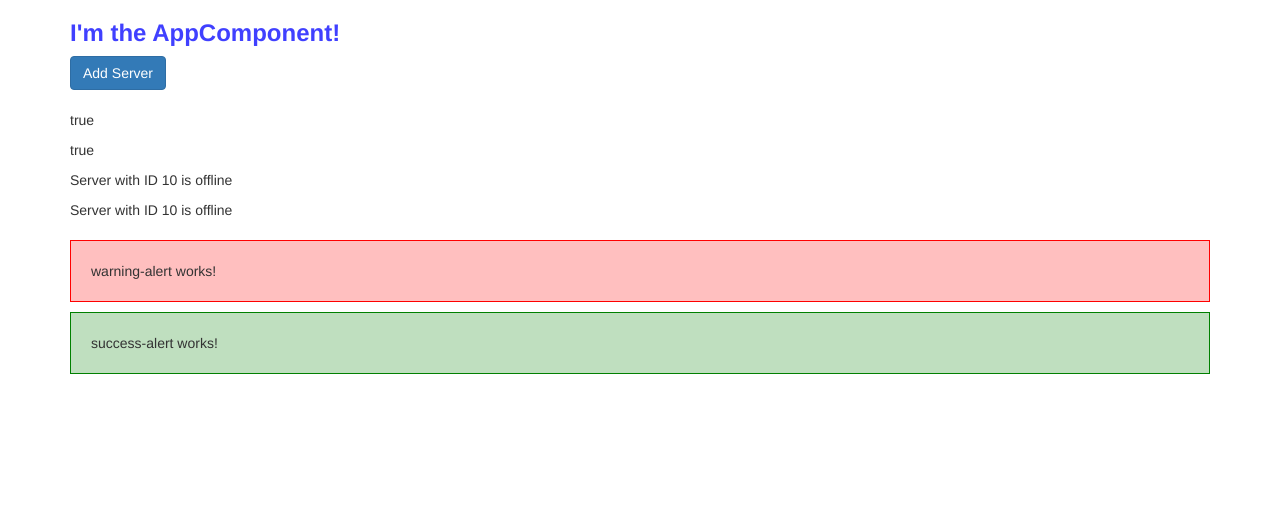
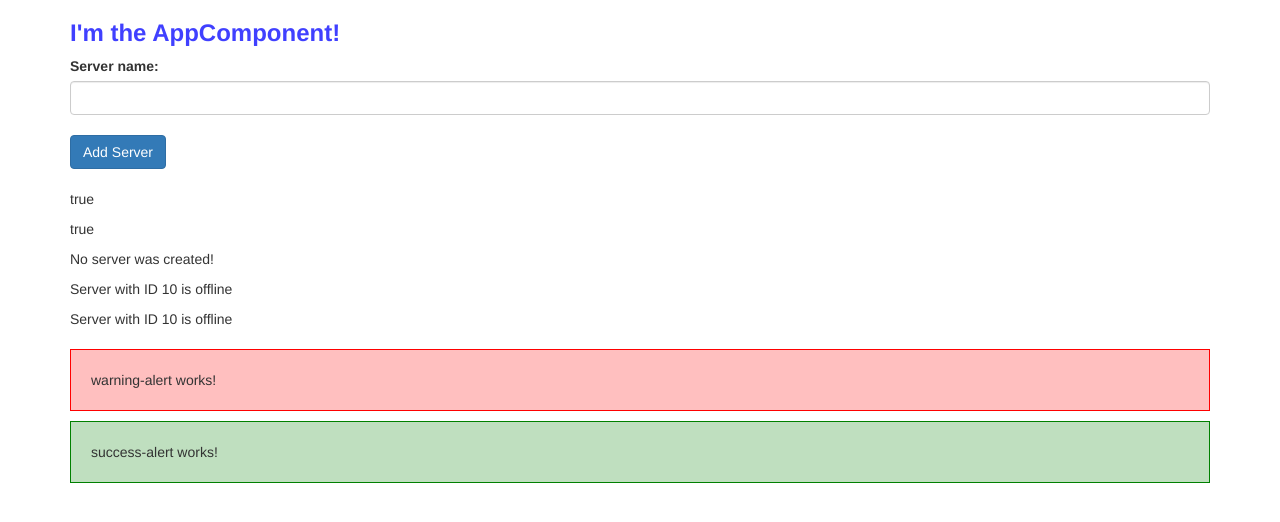
Before and after one commit to michal-1994/angular-intro, an Angular app: page / in a window 1280 px wide. Shown: the top 522 px of the page. Built offline with nearby package versions, Linux system fonts and the light colour scheme.

Commit message:
Add events

```diff
--- a/src/app/app-servers/app-servers.component.html
+++ b/src/app/app-servers/app-servers.component.html
@@ -1,14 +1,30 @@
+<label for="">Server name: {{ serverName }}</label>
+<input
+    type="text"
+    class="form-control"
+    (input)="onUpdateServerName($event)"
+>
+
+
+<br>
+
+
 <button
     class="btn btn-primary"
     [disabled]="!allowNewServer"
+    (click)="onCreateServer()"
 >
     Add Server
 </button>
 
+
 <br><br>
+
 
 <p [innerText]="allowNewServer"></p>
 <p>{{ allowNewServer }}</p>
+<p>{{ serverCreationStatus }}</p>
+
 
 <app-server></app-server>
 <app-server></app-server>
--- a/src/app/app-servers/app-servers.component.ts
+++ b/src/app/app-servers/app-servers.component.ts
@@ -7,6 +7,8 @@
 })
 export class AppServersComponent implements OnInit {
   allowNewServer = false;
+  serverCreationStatus = 'No server was created!';
+  serverName = '';
 
   constructor() {
     setTimeout(() => {
@@ -17,4 +19,12 @@
   ngOnInit(): void {
   }
 
+  onCreateServer() {
+    this.serverCreationStatus = 'Server was created!';
+  }
+
+  onUpdateServerName(event) {
+    this.serverName = (<HTMLInputElement>event.target).value
+  }
+
 }
```
